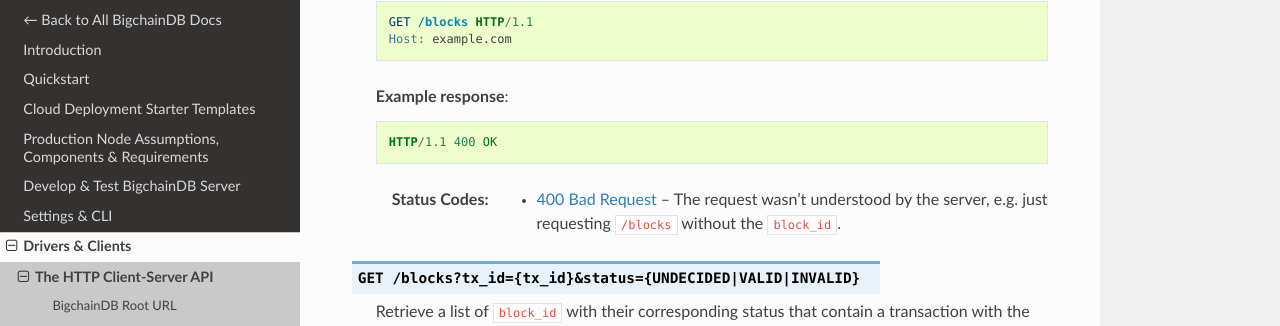
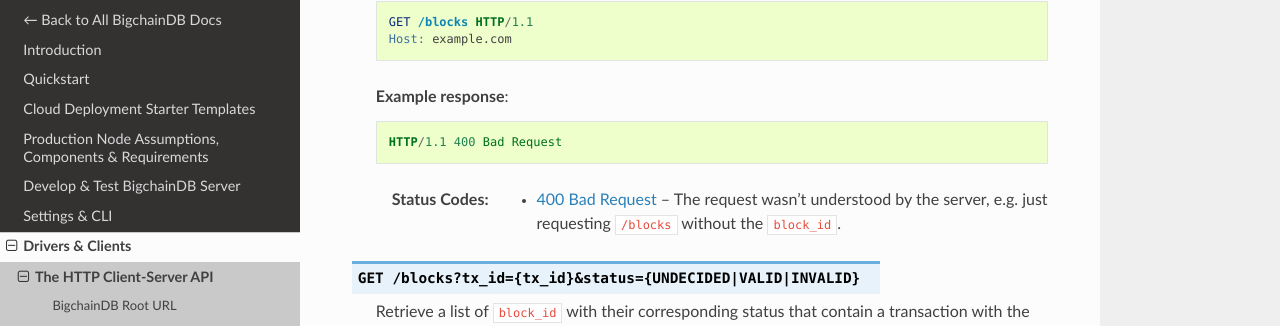
Before and after one commit to bigchaindb/bigchaindb, a Sphinx documentation site: the page built from docs/server/source/drivers-clients/http-client-server-api.rst, in a window 1280 px wide and 900 px high, scrolled down 7219 px. Shown: the part 125-451 px from the top of the window. Built offline with Sphinx 7.4.7 and the Read the Docs theme 2.0.0, drawn with Linux system fonts in a browser that asks for light colours; pages that are not in the unit, such as notebooks, are missing from menus.

Commit message:
400 OK -> bad request

```diff
--- a/docs/server/source/drivers-clients/http-client-server-api.rst
+++ b/docs/server/source/drivers-clients/http-client-server-api.rst
@@ -362,7 +362,7 @@
 
    .. sourcecode:: http
 
-      HTTP/1.1 400 OK
+      HTTP/1.1 400 Bad Request
 
    :statuscode 400: The request wasn't understood by the server, e.g. just requesting ``/blocks`` without the ``block_id``.
 
```
